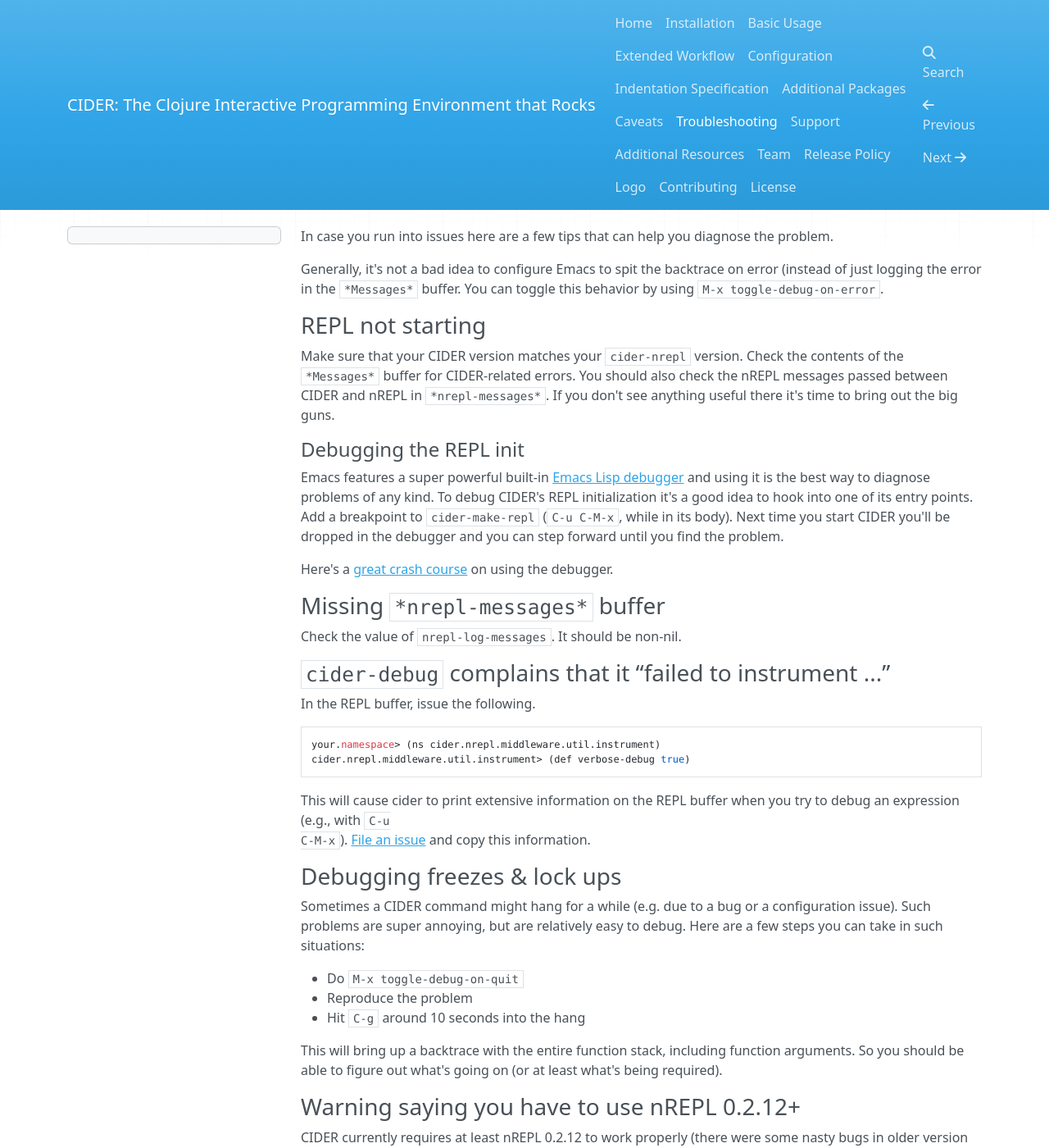
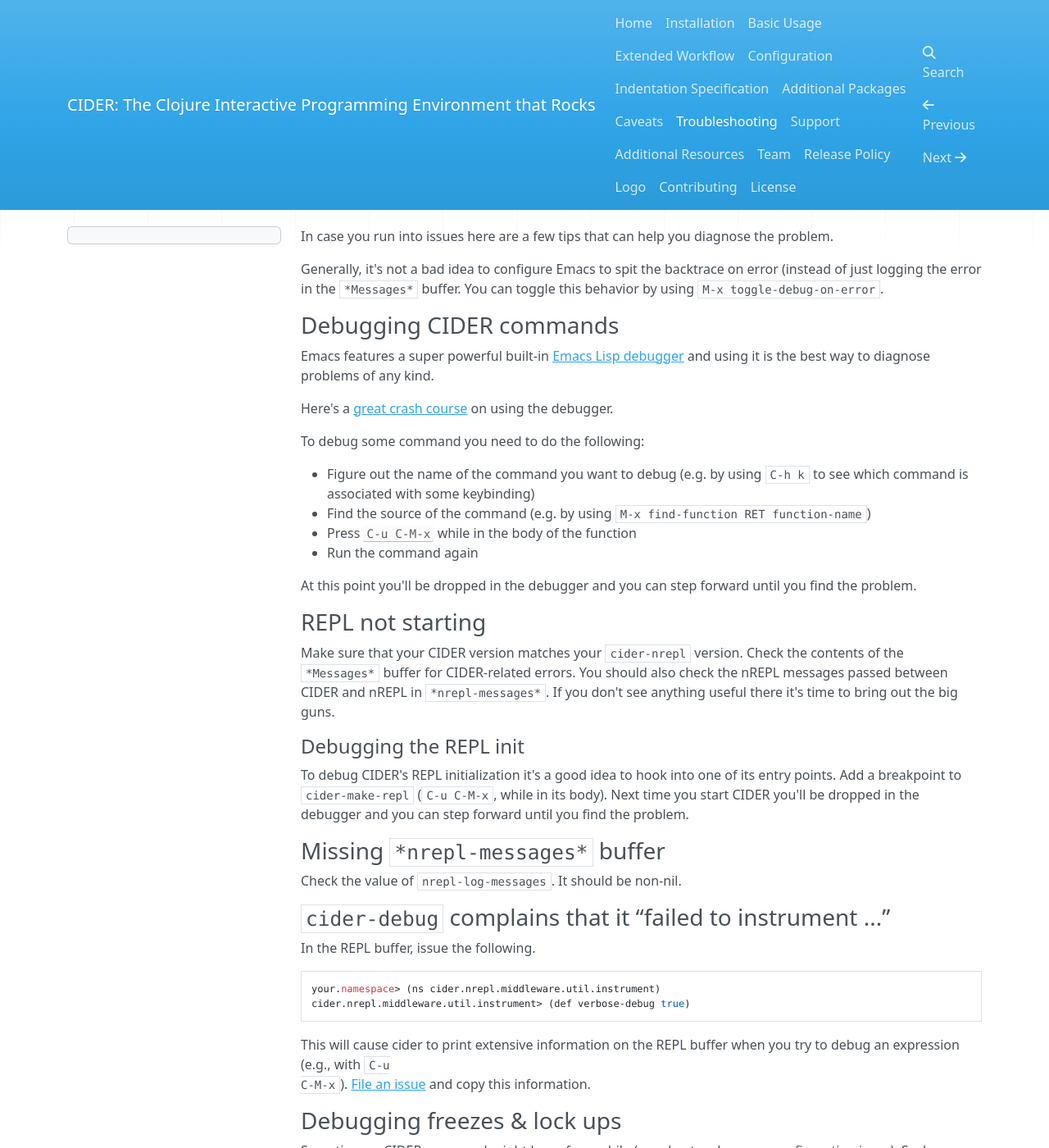
Before and after one commit to clojure-emacs/cider, an MkDocs documentation site: the page built from doc/troubleshooting.md, in a window 1280 px wide and 1400 px high. Shown: the whole window at 82% size. Built offline with MkDocs 1.6.1, drawn with Linux system fonts in a browser that asks for light colours; nearby versions of some CDN libraries; old or Windows-style settings are respelled for this version of MkDocs.

Commit message:
Add a section on debugging commands

```diff
--- a/doc/troubleshooting.md
+++ b/doc/troubleshooting.md
@@ -4,6 +4,26 @@
 Generally, it's not a bad idea to configure Emacs to spit the backtrace on error
 (instead of just logging the error in the `*Messages*` buffer. You can toggle
 this behavior by using `M-x toggle-debug-on-error`.
+
+### Debugging CIDER commands
+
+Emacs features a super powerful built-in
+[Emacs Lisp debugger](http://www.gnu.org/software/emacs/manual/html_node/elisp/Edebug.html)
+and using it is the best way to diagnose problems of any kind.
+
+Here's a [great crash course](https://www.youtube.com/watch?v=odkYXXYOxpo) on
+using the debugger.
+
+To debug some command you need to do the following:
+
+* Figure out the name of the command you want to debug (e.g. by using `C-h k`
+to see which command is associated with some keybinding)
+* Find the source of the command (e.g. by using `M-x find-function RET function-name`)
+* Press <kbd>C-u C-M-x</kbd> while in the body of the function
+* Run the command again
+
+At this point you'll be dropped in the debugger and you can step forward until
+you find the problem.
 
 ### REPL not starting
 
```
Also changed, not shown: other parts of doc/troubleshooting.md (+1 -6 lines).
